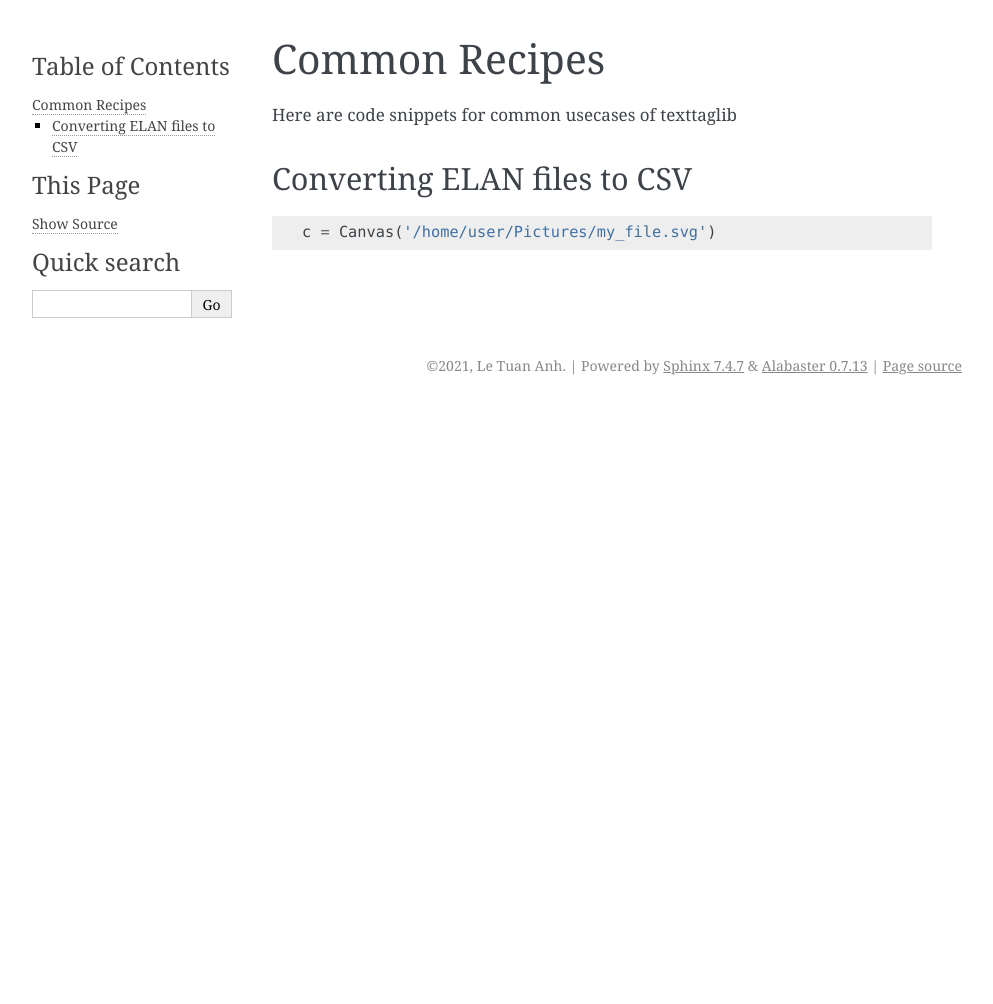
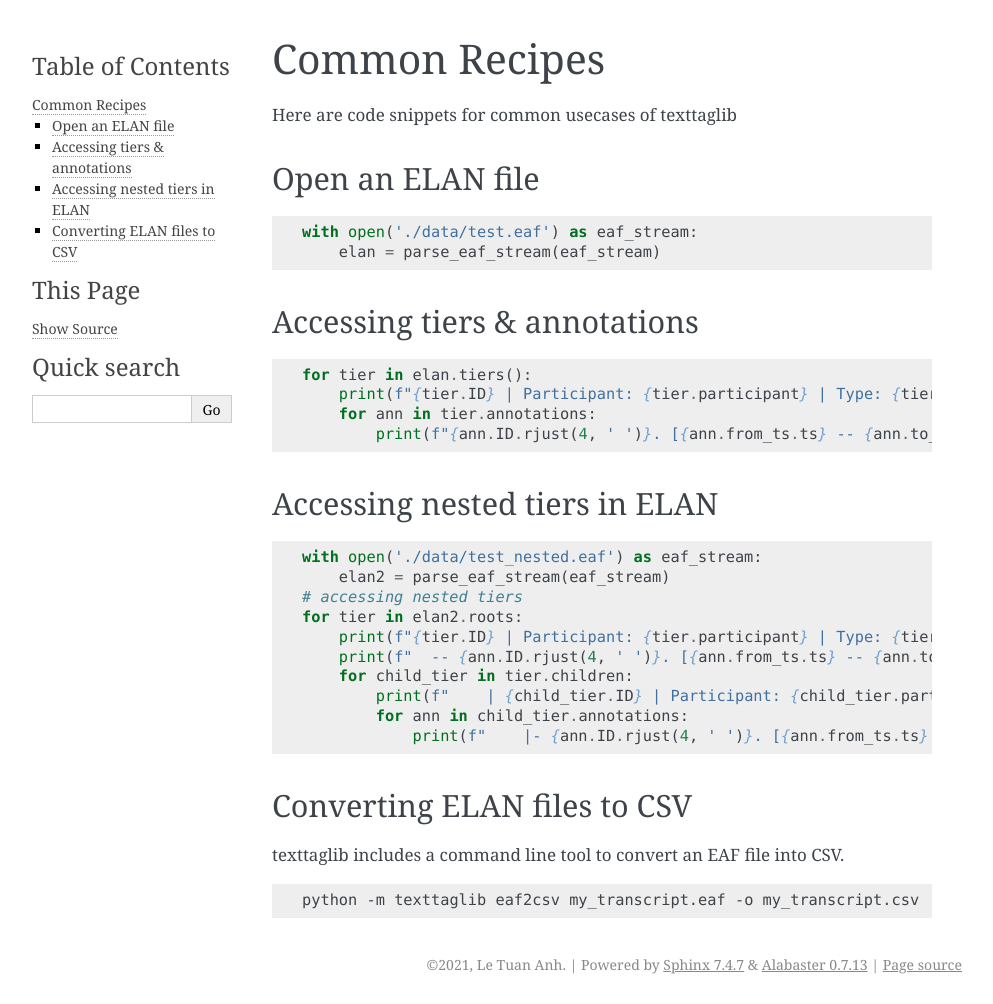
Before and after one commit to letuananh/texttaglib, a Sphinx documentation site: the page built from docs/recipes.rst, in a window 1280 px wide. Shown: the whole page, without its empty margins (148-1141 px from the left). Built offline with Sphinx 7.4.7, drawn with Linux system fonts in a browser that asks for light colours; before the commit the page ends 900 px from its top, so only the background shows below that.

Commit message:
update documentation

```diff
--- a/docs/recipes.rst
+++ b/docs/recipes.rst
@@ -3,9 +3,45 @@ Common Recipes
 
 Here are code snippets for common usecases of texttaglib
 
+Open an ELAN file
+-----------------
+
+.. code-block:: python
+
+   with open('./data/test.eaf') as eaf_stream:
+       elan = parse_eaf_stream(eaf_stream)
+
+Accessing tiers & annotations
+-----------------------------
+
+.. code-block:: python
+
+    for tier in elan.tiers():
+        print(f"{tier.ID} | Participant: {tier.participant} | Type: {tier.type_ref}")
+        for ann in tier.annotations:
+            print(f"{ann.ID.rjust(4, ' ')}. [{ann.from_ts.ts} -- {ann.to_ts.ts}] {ann.value}")
+
+Accessing nested tiers in ELAN
+------------------------------
+
+.. code-block:: python
+
+    with open('./data/test_nested.eaf') as eaf_stream:
+        elan2 = parse_eaf_stream(eaf_stream)
+    # accessing nested tiers
+    for tier in elan2.roots:
+        print(f"{tier.ID} | Participant: {tier.participant} | Type: {tier.type_ref}")
+        print(f"  -- {ann.ID.rjust(4, ' ')}. [{ann.from_ts.ts} -- {ann.to_ts.ts}] {ann.value}")
+        for child_tier in tier.children:
+            print(f"    | {child_tier.ID} | Participant: {child_tier.participant} | Type: {child_tier.type_ref}")
+            for ann in child_tier.annotations:
+                print(f"    |- {ann.ID.rjust(4, ' ')}. [{ann.from_ts.ts} -- {ann.to_ts.ts}] {ann.value}")
+
 Converting ELAN files to CSV
 ----------------------------
 
-.. code-block:: python
+texttaglib includes a command line tool to convert an EAF file into CSV.
 
-   c = Canvas('/home/user/Pictures/my_file.svg')
+.. code-block:: bash
+
+   python -m texttaglib eaf2csv my_transcript.eaf -o my_transcript.csv
```
